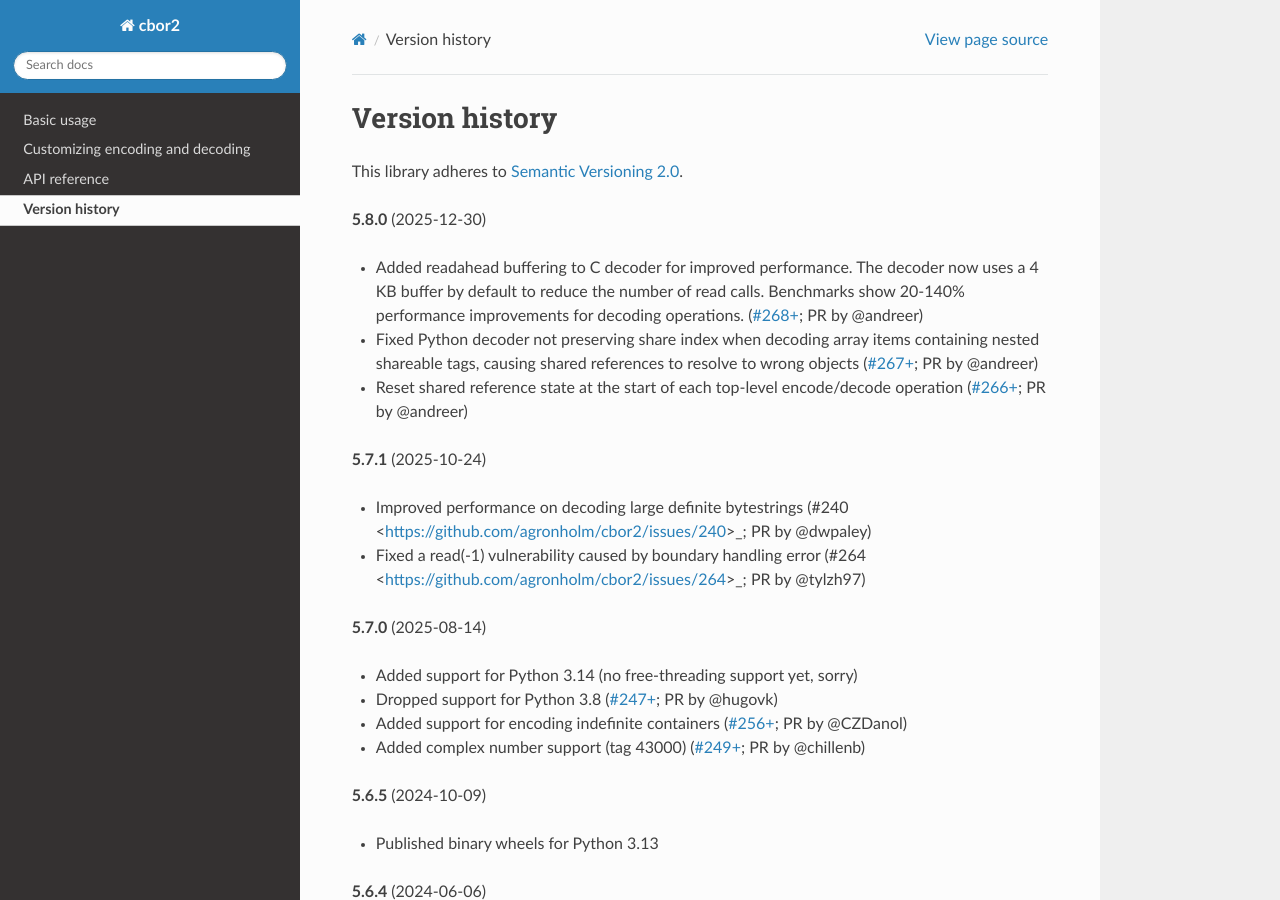
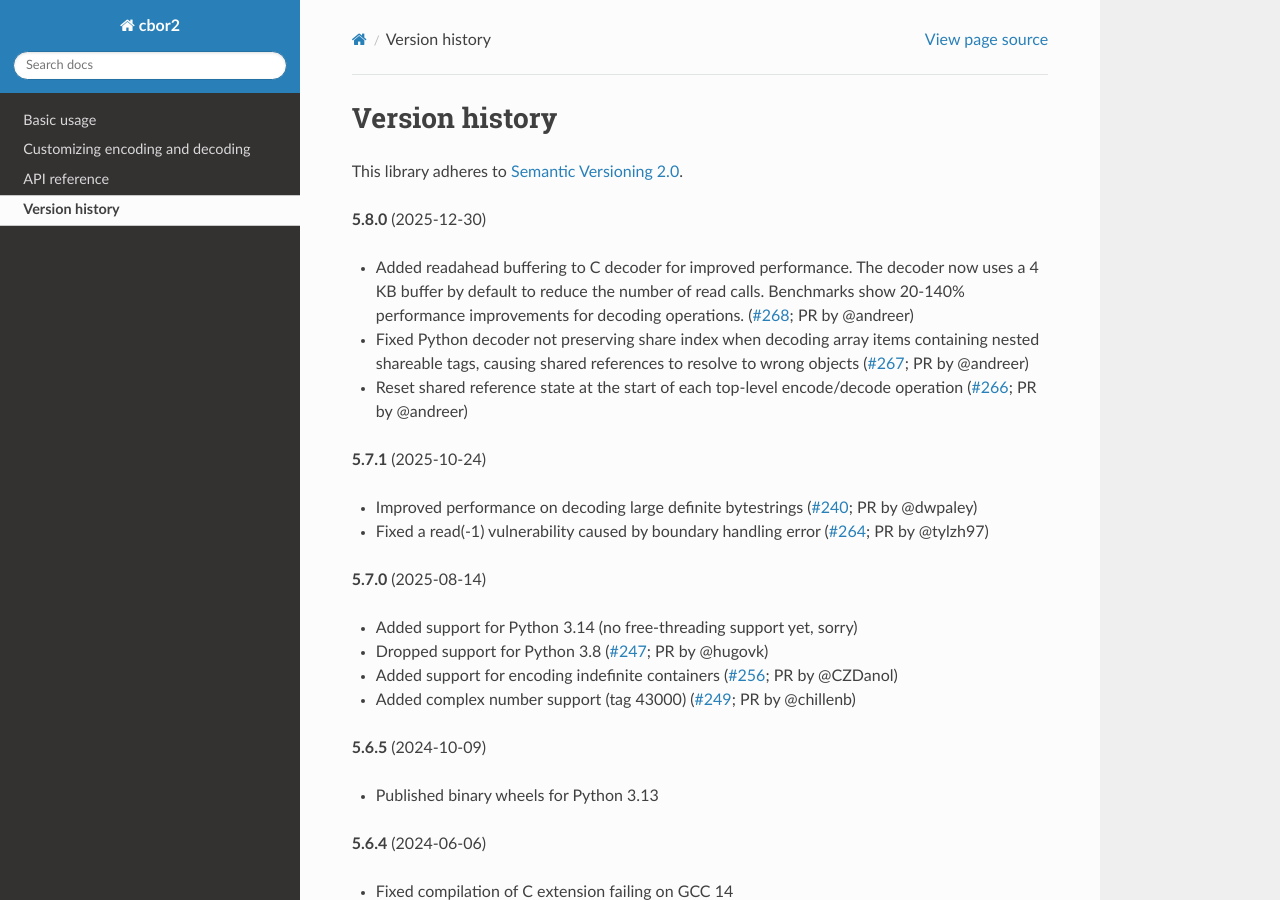
Before and after one commit to agronholm/cbor2, a Sphinx documentation site: the page built from docs/versionhistory.rst, in a window 1280 px wide and 900 px high. Built offline with Sphinx 7.4.7 and the Read the Docs theme 3.1.0, drawn with Linux system fonts in a browser that asks for light colours; the version number could not be read and is left out.

Commit message:
Fixed the formatting of PR/issue links

```diff
--- a/docs/versionhistory.rst
+++ b/docs/versionhistory.rst
@@ -10,29 +10,29 @@ This library adheres to `Semantic Versioning 2.0 <http://semver.org/>`_.
 - Added readahead buffering to C decoder for improved performance.
   The decoder now uses a 4 KB buffer by default to reduce the number of read calls.
   Benchmarks show 20-140% performance improvements for decoding operations.
-  (`#268+ <https://github.com/agronholm/cbor2/pull/268>`_; PR by @andreer)
+  (`#268 <https://github.com/agronholm/cbor2/pull/268>`_; PR by @andreer)
 - Fixed Python decoder not preserving share index when decoding array items containing
   nested shareable tags, causing shared references to resolve to wrong objects
-  (`#267+ <https://github.com/agronholm/cbor2/pull/267>`_; PR by @andreer)
+  (`#267 <https://github.com/agronholm/cbor2/pull/267>`_; PR by @andreer)
 - Reset shared reference state at the start of each top-level encode/decode operation
-  (`#266+ <https://github.com/agronholm/cbor2/pull/266>`_; PR by @andreer)
+  (`#266 <https://github.com/agronholm/cbor2/pull/266>`_; PR by @andreer)
 
 **5.7.1** (2025-10-24)
 
 - Improved performance on decoding large definite bytestrings
-  (#240 <https://github.com/agronholm/cbor2/issues/240>_; PR by @dwpaley)
+  (`#240 <https://github.com/agronholm/cbor2/issues/240>`_; PR by @dwpaley)
 - Fixed a read(-1) vulnerability caused by boundary handling error
-  (#264 <https://github.com/agronholm/cbor2/issues/264>_; PR by @tylzh97)
+  (`#264 <https://github.com/agronholm/cbor2/issues/264>`_; PR by @tylzh97)
 
 **5.7.0** (2025-08-14)
 
 - Added support for Python 3.14 (no free-threading support yet, sorry)
 - Dropped support for Python 3.8
-  (`#247+ <https://github.com/agronholm/cbor2/pull/247>`_; PR by @hugovk)
+  (`#247 <https://github.com/agronholm/cbor2/pull/247>`_; PR by @hugovk)
 - Added support for encoding indefinite containers
-  (`#256+ <https://github.com/agronholm/cbor2/pull/256>`_; PR by @CZDanol)
+  (`#256 <https://github.com/agronholm/cbor2/pull/256>`_; PR by @CZDanol)
 - Added complex number support (tag 43000)
-  (`#249+ <https://github.com/agronholm/cbor2/pull/249>`_; PR by @chillenb)
+  (`#249 <https://github.com/agronholm/cbor2/pull/249>`_; PR by @chillenb)
 
 **5.6.5** (2024-10-09)
 
```
